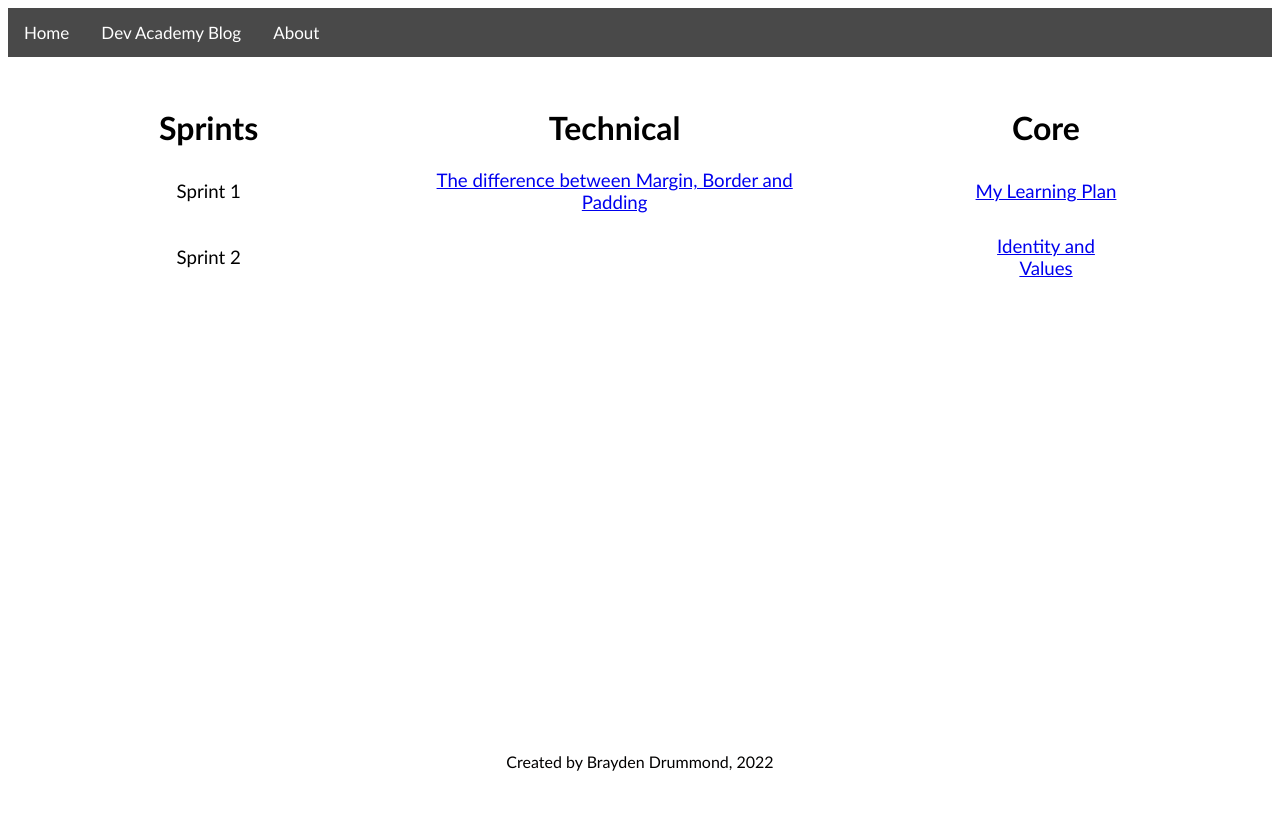
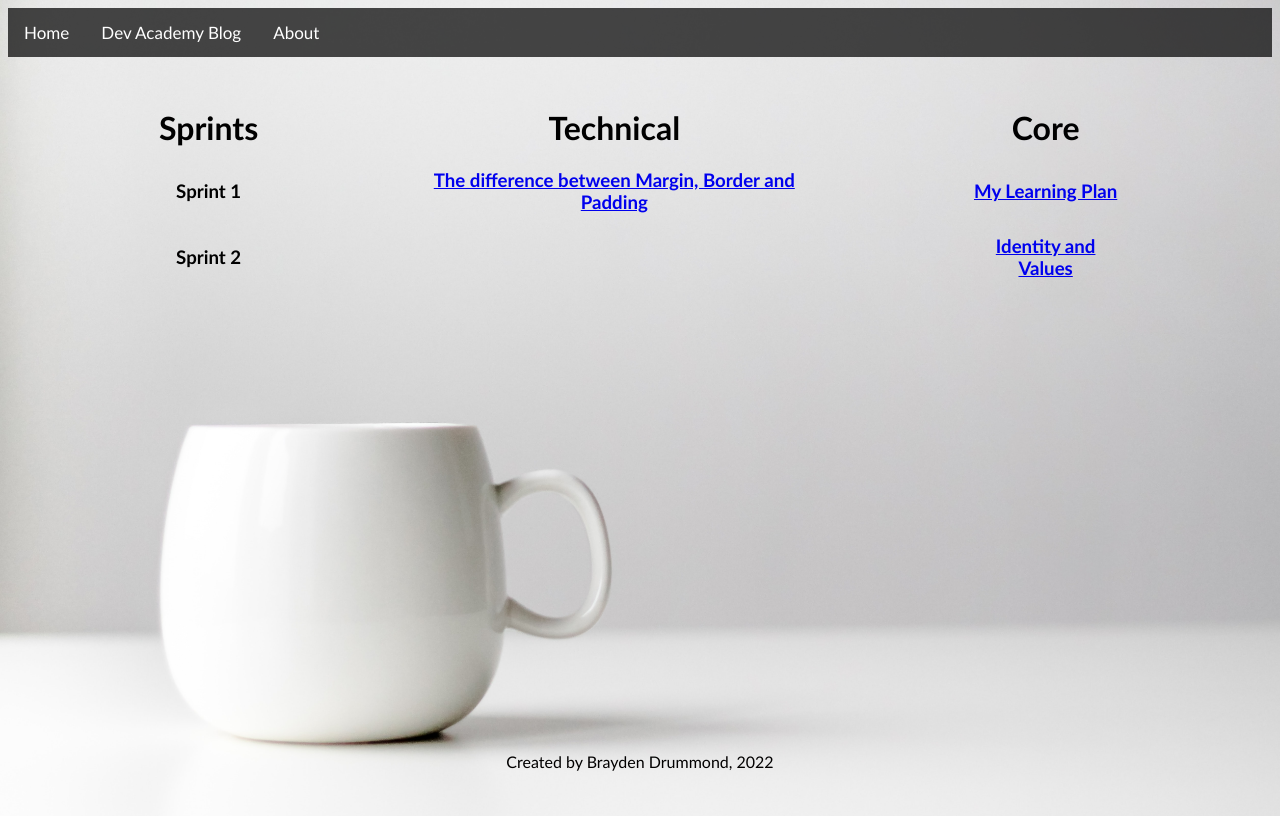
Before and after one commit to brayden-drummond/brayden-drummond.github.io, a plain HTML site: page blog/Journal-Articles.html in a window 1280 px wide. Drawn offline with Linux system fonts and the light colour scheme.

Commit message:
Background image formatting for Blog homepage

```diff
--- a/styles/main.css
+++ b/styles/main.css
@@ -55,6 +55,15 @@ p {
   }
 
 /* Blog Posts Page */
+
+.blog-home {
+  background-image: url(../images/coffee.jpg);
+  background-repeat: no-repeat;
+  background-size: cover;
+  height: 100vh;
+
+}
+
 .table-journal-articles {
   margin-left: auto;
   margin-right: auto;
@@ -62,6 +71,7 @@ p {
   border-spacing: 150px 20px;
   text-align: center;
   margin-top: 30px;
+  padding-bottom: 26%;
 }
 
 th {
@@ -71,6 +81,7 @@ th {
 
 td {
   font-size: 14pt;
+  font-weight: bold;
 }
 
 .sprints-header {
```
